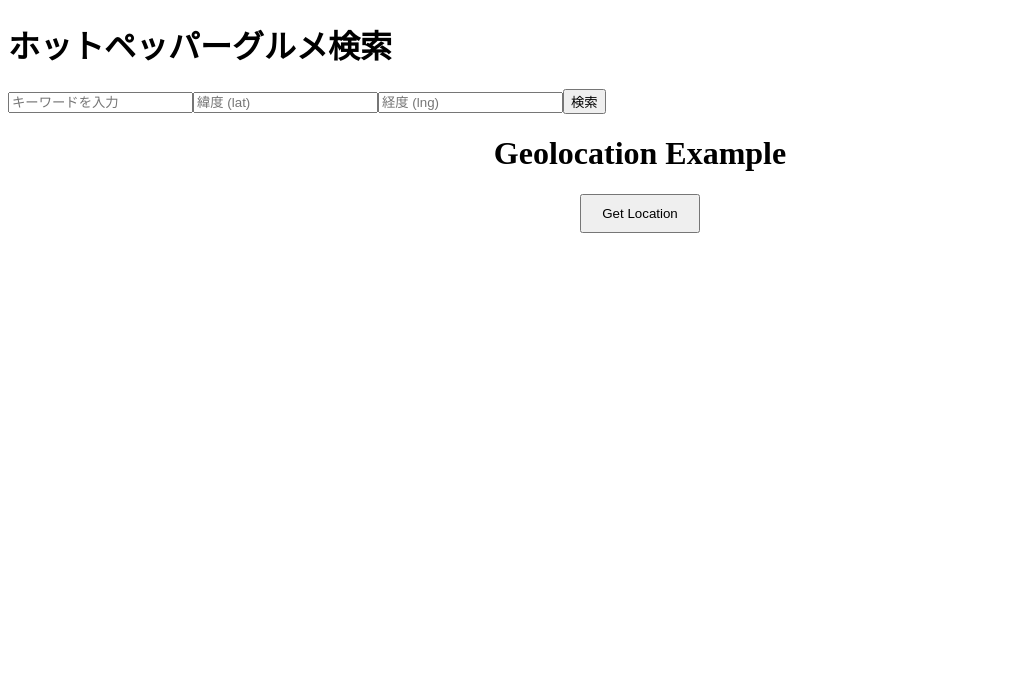
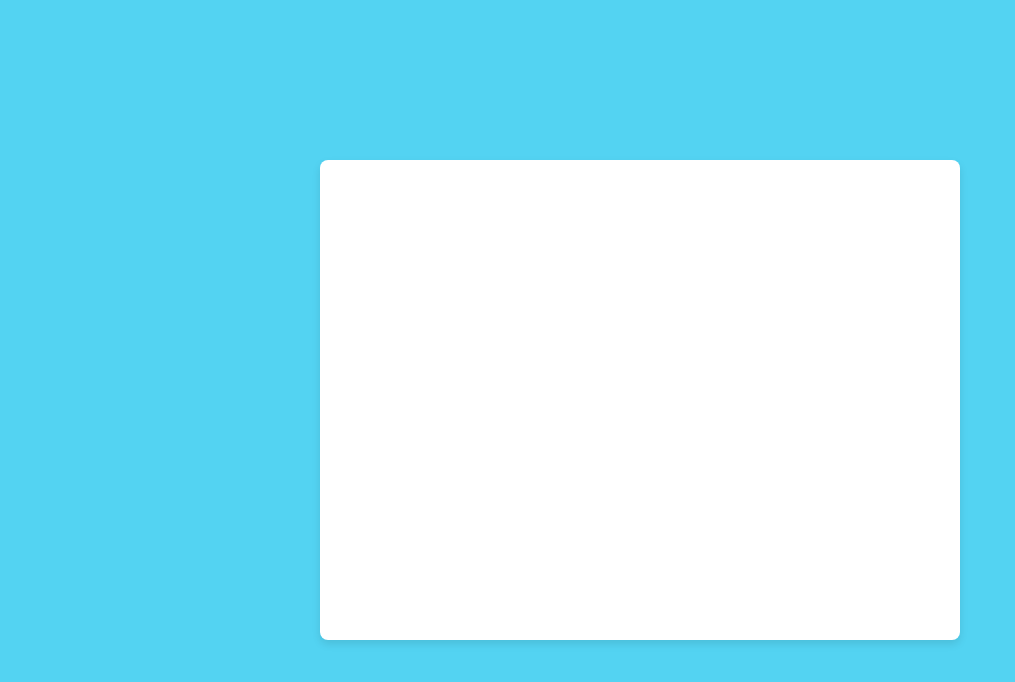
Before and after one commit to dango-the-world/gourmet-search-app, a Next.js app: page / in a window 1280 px wide. Shown: the top 682 px of the page, without its empty margins (0-1015 px from the left). Built offline with nearby package versions, Linux system fonts and the light colour scheme.

Commit message:
wip: 検索ページ作成

```diff
--- /dev/null
+++ b/src/app/_components/search/SearchArea.tsx
@@ -0,0 +1,16 @@
+import React from "react";
+
+export const SearchArea = () => {
+  const containerStyle = {
+    display: "flex",
+    justifyContent: "center",
+    alignItems: "center",
+    width: "50%",
+    height: "60%",
+    backgroundColor: "#FFFFFF",
+    borderRadius: "8px",
+    boxShadow: "0px 4px 8px rgba(0, 0, 0, 0.1)",
+  };
+
+  return <div style={containerStyle}></div>;
+};
--- /dev/null
+++ b/src/app/_components/search/SearchContent.tsx
@@ -0,0 +1,11 @@
+import React from "react";
+import { SearchArea } from "./SearchArea";
+import style from "../../_styles/search/SearchContent.module.css";
+
+export const SearchContent = () => {
+  return (
+    <div className={style.container}>
+      <SearchArea />
+    </div>
+  );
+};
--- /dev/null
+++ b/src/app/_styles/reset.css
@@ -0,0 +1,174 @@
+@charset "utf-8";
+
+html,
+body,
+div,
+span,
+object,
+iframe,
+h1,
+h2,
+h3,
+h4,
+h5,
+h6,
+p,
+blockquote,
+pre,
+abbr,
+address,
+cite,
+code,
+del,
+dfn,
+em,
+img,
+ins,
+kbd,
+q,
+samp,
+small,
+strong,
+sub,
+sup,
+var,
+b,
+i,
+dl,
+dt,
+dd,
+ol,
+ul,
+li,
+fieldset,
+form,
+label,
+legend,
+table,
+caption,
+tbody,
+tfoot,
+thead,
+tr,
+th,
+td,
+article,
+aside,
+dialog,
+figure,
+footer,
+header,
+hgroup,
+menu,
+nav,
+section,
+time,
+mark,
+audio,
+video,
+main {
+  margin: 0;
+  padding: 0;
+  box-sizing: border-box;
+  border: 0;
+  outline: 0;
+  font-size: 100%;
+  vertical-align: baseline;
+  background: transparent;
+}
+body {
+  line-height: 1;
+}
+
+article,
+aside,
+dialog,
+figure,
+footer,
+header,
+hgroup,
+nav,
+section,
+main {
+  display: block;
+}
+
+nav ul {
+  list-style: none;
+}
+
+blockquote,
+q {
+  quotes: none;
+}
+
+blockquote:before,
+blockquote:after,
+q:before,
+q:after {
+  content: "";
+  content: none;
+}
+
+a {
+  margin: 0;
+  padding: 0;
+  border: 0;
+  font-size: 100%;
+  vertical-align: baseline;
+  background: transparent;
+}
+
+img {
+  vertical-align: bottom;
+}
+
+ins {
+  background-color: #ff9;
+  color: #000;
+  text-decoration: none;
+}
+
+mark {
+  background-color: #ff9;
+  color: #000;
+  font-style: italic;
+  font-weight: bold;
+}
+
+del {
+  text-decoration: line-through;
+}
+
+abbr[title],
+dfn[title] {
+  border-bottom: 1px dotted #000;
+  cursor: help;
+}
+
+table {
+  border-collapse: collapse;
+  border-spacing: 0;
+}
+
+hr {
+  display: block;
+  height: 1px;
+  border: 0;
+  border-top: 1px solid #cccccc;
+  margin: 1em 0;
+  padding: 0;
+}
+
+input,
+select {
+  vertical-align: middle;
+}
+
+/* clearfix */
+
+.clearfix:after {
+  content: "";
+  display: block;
+  clear: both;
+}
--- /dev/null
+++ b/src/app/_styles/search/SearchContent.module.css
@@ -0,0 +1,8 @@
+.container {
+  display: flex;
+  justify-content: center;
+  align-items: center;
+  background-color: #53d3f2;
+  width: 100vw;
+  height: 100vh;
+}
--- a/src/app/layout.tsx
+++ b/src/app/layout.tsx
@@ -1,5 +1,6 @@
 import type { Metadata } from "next";
 import { Geist, Geist_Mono } from "next/font/google";
+import "./_styles/reset.css";
 
 const geistSans = Geist({
   variable: "--font-geist-sans",
--- a/src/app/page.tsx
+++ b/src/app/page.tsx
@@ -1,12 +1,10 @@
 import React from "react";
-import ApiTest from "./_components/ApiTest";
-import { Geolocation } from "./_components/Geolocation";
+import { SearchContent } from "./_components/search/SearchContent";
 
 const page = () => {
   return (
     <>
-      <ApiTest />
-      <Geolocation />
+      <SearchContent />
     </>
   );
 };
```
